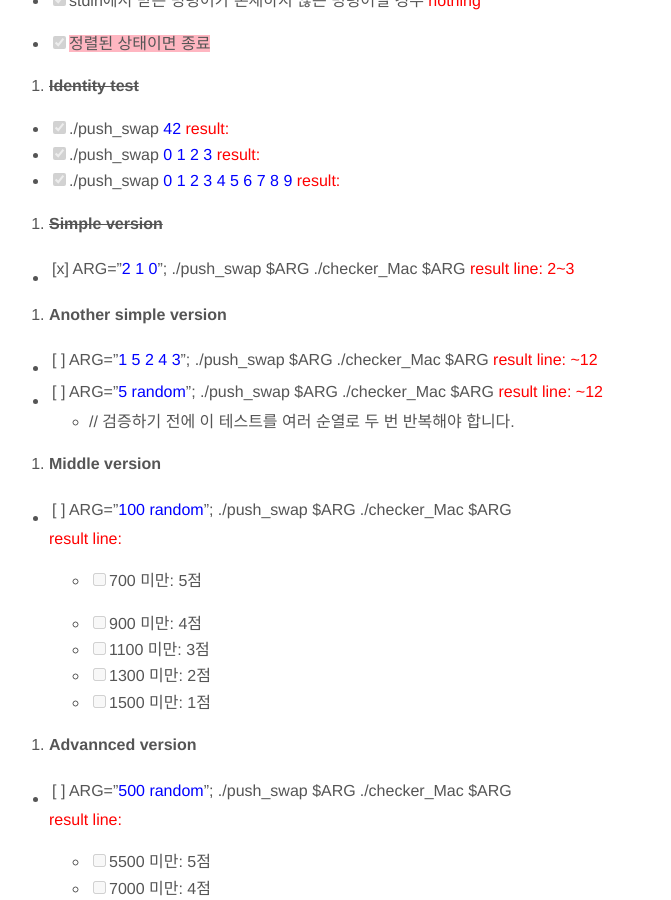
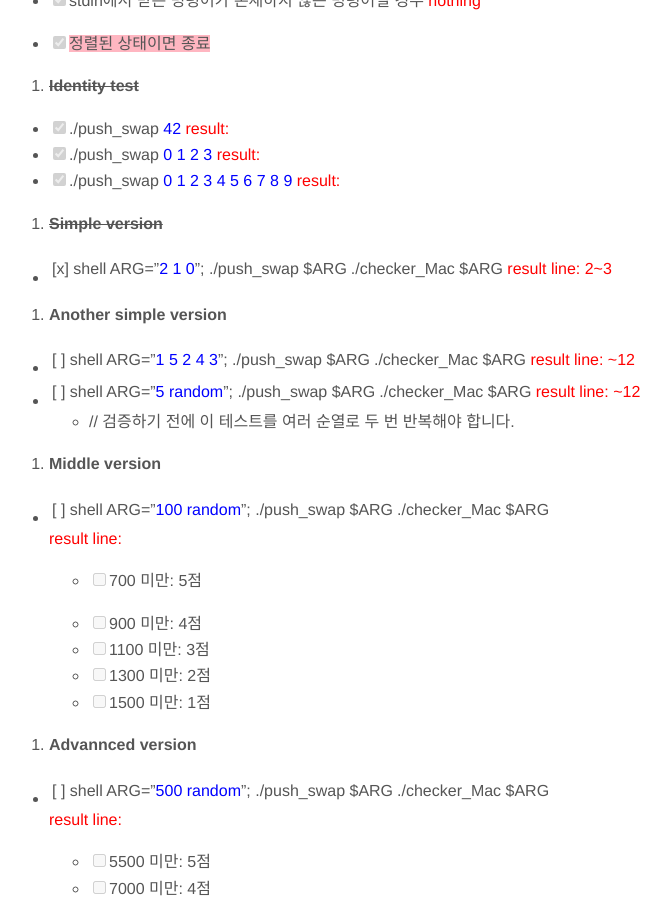
Before and after one commit to hyunwlee-dev/TIL, a Jekyll site: the page built from _posts/2021-09-18-algorithm.md, in a window 1280 px wide and 900 px high, scrolled down 3150 px. Shown: the whole window, without its empty margins (231-902 px from the left). Built offline with Jekyll 4.4.1, drawn with Linux system fonts in a browser that asks for light colours; nearby versions of some CDN libraries.

Commit message:
modified:   2021-09-18-algorithm.md

```diff
--- a/_posts/2021-09-18-algorithm.md
+++ b/_posts/2021-09-18-algorithm.md
@@ -108,17 +108,17 @@
 
 3. ~~<strong>Simple version</strong>~~
 
-- [x] ARG="<span style="color:blue">2 1 0</span>"; ./push_swap $ARG | ./checker_Mac $ARG <span style="color:red">result line: 2~3</span>
+- [x] shell ARG="<span style="color:blue">2 1 0</span>"; ./push_swap $ARG | ./checker_Mac $ARG <span style="color:red">result line: 2~3</span>
 
 4. <strong>Another simple version</strong>
 
-- [ ] ARG="<span style="color:blue">1 5 2 4 3</span>"; ./push_swap $ARG | ./checker_Mac $ARG <span style="color:red">result line: ~12</span>
-- [ ] ARG="<span style="color:blue">5 random</span>"; ./push_swap $ARG | ./checker_Mac $ARG <span style="color:red">result line: ~12</span>
+- [ ] shell ARG="<span style="color:blue">1 5 2 4 3</span>"; ./push_swap $ARG | ./checker_Mac $ARG <span style="color:red">result line: ~12</span>
+- [ ] shell ARG="<span style="color:blue">5 random</span>"; ./push_swap $ARG | ./checker_Mac $ARG <span style="color:red">result line: ~12</span>
   - // 검증하기 전에 이 테스트를 여러 순열로 두 번 반복해야 합니다.
 
 5. <strong>Middle version</strong>
 
-- [ ] ARG="<span style="color:blue">100 random</span>"; ./push_swap $ARG | ./checker_Mac $ARG
+- [ ] shell ARG="<span style="color:blue">100 random</span>"; ./push_swap $ARG | ./checker_Mac $ARG
 
   <span style="color:red">result line: </span>
 
@@ -131,7 +131,7 @@
 
 6. <strong>Advannced version</strong>
 
-- [ ] ARG="<span style="color:blue">500 random</span>"; ./push_swap $ARG | ./checker_Mac $ARG
+- [ ] shell ARG="<span style="color:blue">500 random</span>"; ./push_swap $ARG | ./checker_Mac $ARG
 
   <span style="color:red">result line: </span>
 
```
